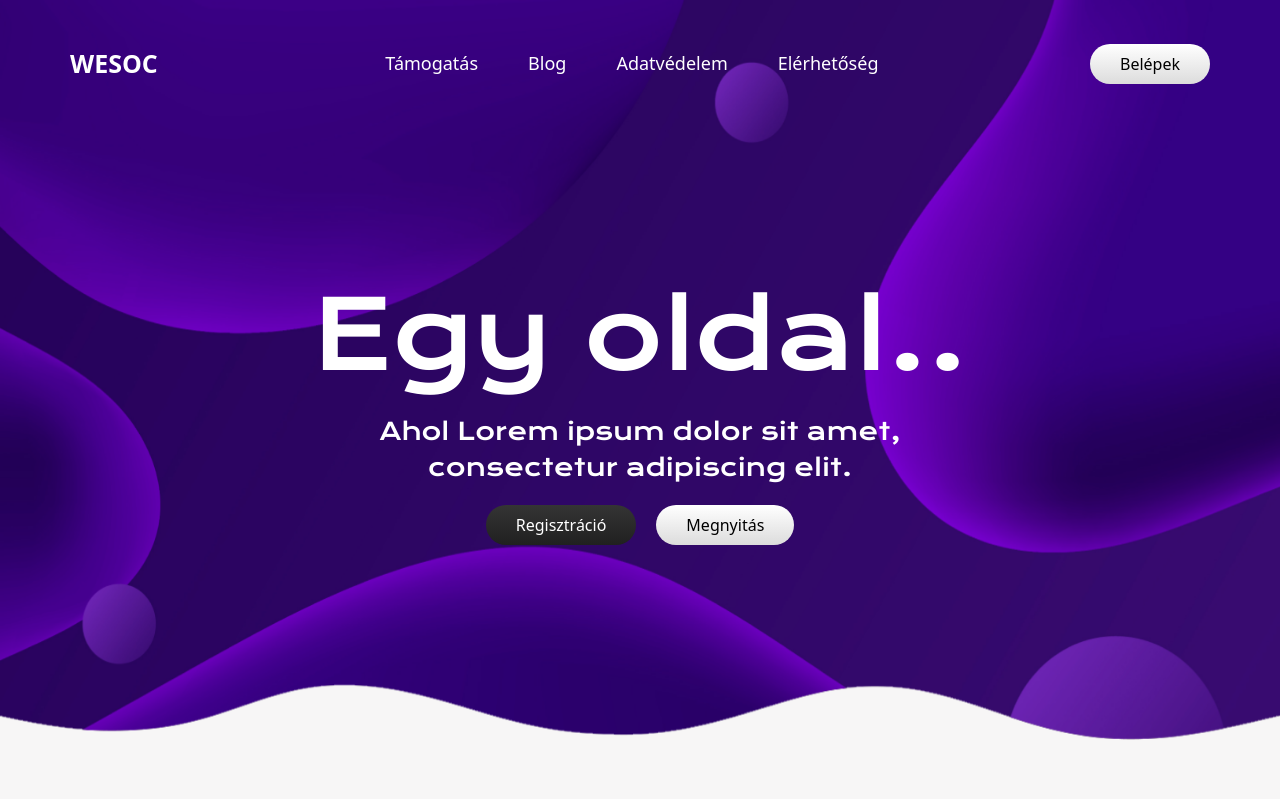
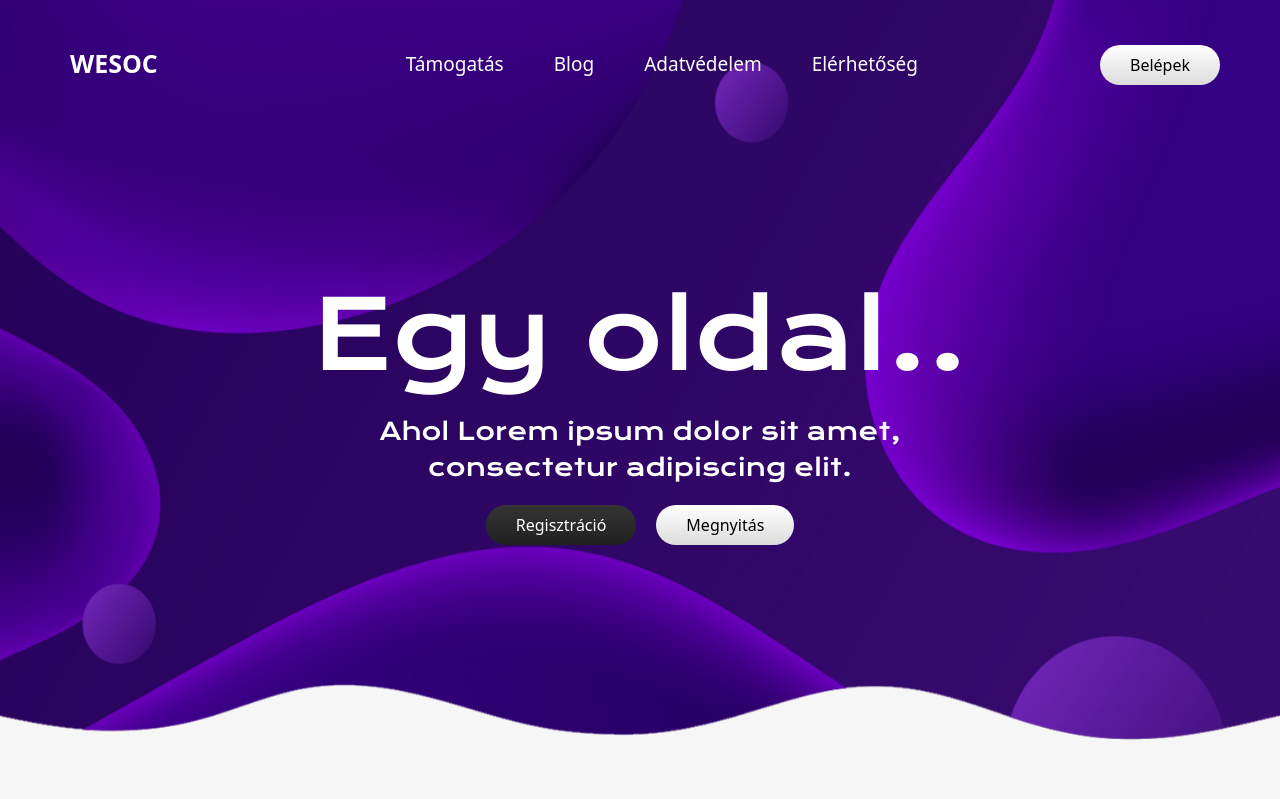
Before and after one commit to Emmatsoka/vizsgaprojekt.github.io, a Laravel app: page / in a window 1280 px wide. Shown: the top 799 px of the page. Run offline with Laravel 10, Linux system fonts and the light colour scheme.

Commit message:
Főoldal készítése | 2

```diff
--- a/public/styles/webs.css
+++ b/public/styles/webs.css
@@ -49,8 +49,20 @@ nav{
 .nav-link{
     padding: 0px 25px !important;
     color: white !important;
-    font-size: 18px !important;
+    font-size: 19px !important;
+    font-weight: 500 !important;
 }
+@media only screen and (min-width: 992px) {
+.float-right{
+    position: absolute;
+    top: 45px!important;
+    right: 60px !important;
+}
+.navbar-nav{
+    margin-left: -60px !important  ;
+}
+}
+
 .nav-link:hover{
     color: rgb(221, 221, 221) !important;
 }
--- a/resources/views/oldalak/fooldal.blade.php
+++ b/resources/views/oldalak/fooldal.blade.php
@@ -19,8 +19,8 @@
           <span class="navbar-toggler-icon"></span>
         </button>
         <div class="collapse navbar-collapse justify-content-center bold" id="navbarNav">
-          <ul class="navbar-nav ">
-            <li class="nav-item active">
+          <ul class="navbar-nav">
+            <li class="nav-item">
               <a class="nav-link" href="#">Támogatás</a>
             </li>
             <li class="nav-item">
@@ -35,9 +35,9 @@
 
           </ul>
 
+          <a class=" gomb feherhtr float-right bold" href="#">Belépek</a>
         </div>
 
-            <a class=" gomb feherhtr float-right bold" href="#">Belépek</a>
 
       </nav>
 
@@ -53,7 +53,7 @@
      <div id="tartalom">
 
      </div>
-    <script src="./styles/bootstrap/js/bootstrap.min.js"></script>
+    <script src="./styles/bootstrap/js/bootstrap.bundle.min.js"></script>
 </body>
 
 </html>
```
